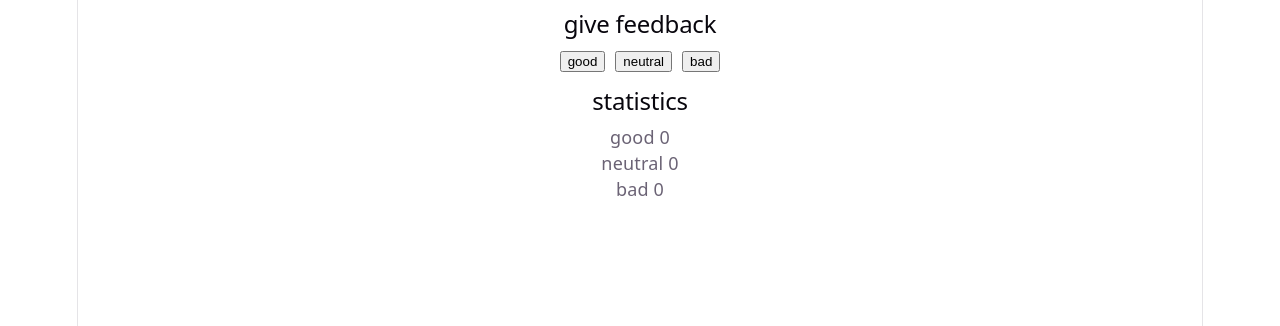
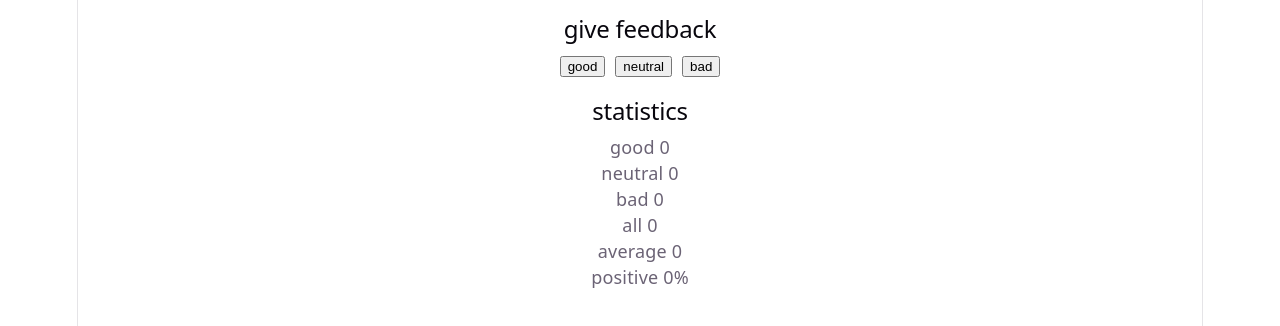
Before and after one commit to Hamser1001/fullstackopen, a React (Vite) app in the folder part1/unicafe/: page / in a window 1280 px wide. Shown: the top 326 px of the page. Built offline with nearby package versions, Linux system fonts and the light colour scheme.

Commit message:
Complete exercise 1.7: add statistics (total, average, positive)

```diff
--- a/part1/unicafe/src/App.jsx
+++ b/part1/unicafe/src/App.jsx
@@ -11,9 +11,11 @@ const App = () => {
   const [neutral, setNeutral] = useState(0);
   const [bad, setBad] = useState(0);
 
+  const total = good + neutral + bad;
+
   return (
     <div>
-      <h2 style={{ marginTop: "10px" }}>give feedback</h2>
+      <h2 style={{ marginTop: "15px" }}>give feedback</h2>
       <button style={marginStyle} onClick={() => setGood(good + 1)}>
         good
       </button>
@@ -24,10 +26,15 @@ const App = () => {
         bad
       </button>
 
-      <h2 style={{ marginTop: "10px" }}>statistics</h2>
-      <p>good {good}</p>
-      <p>neutral {neutral}</p>
-      <p>bad {bad}</p>
+      <div>
+        <h2 style={{ marginTop: "15px" }}>statistics</h2>
+        <p>good {good}</p>
+        <p>neutral {neutral}</p>
+        <p>bad {bad}</p>
+        <p>all {total}</p>
+        <p>average {total === 0 ? 0 : (good - bad) / total}</p>
+        <p>positive {total === 0 ? 0 : (good / total) * 100}%</p>
+      </div>
     </div>
   );
 };
```
